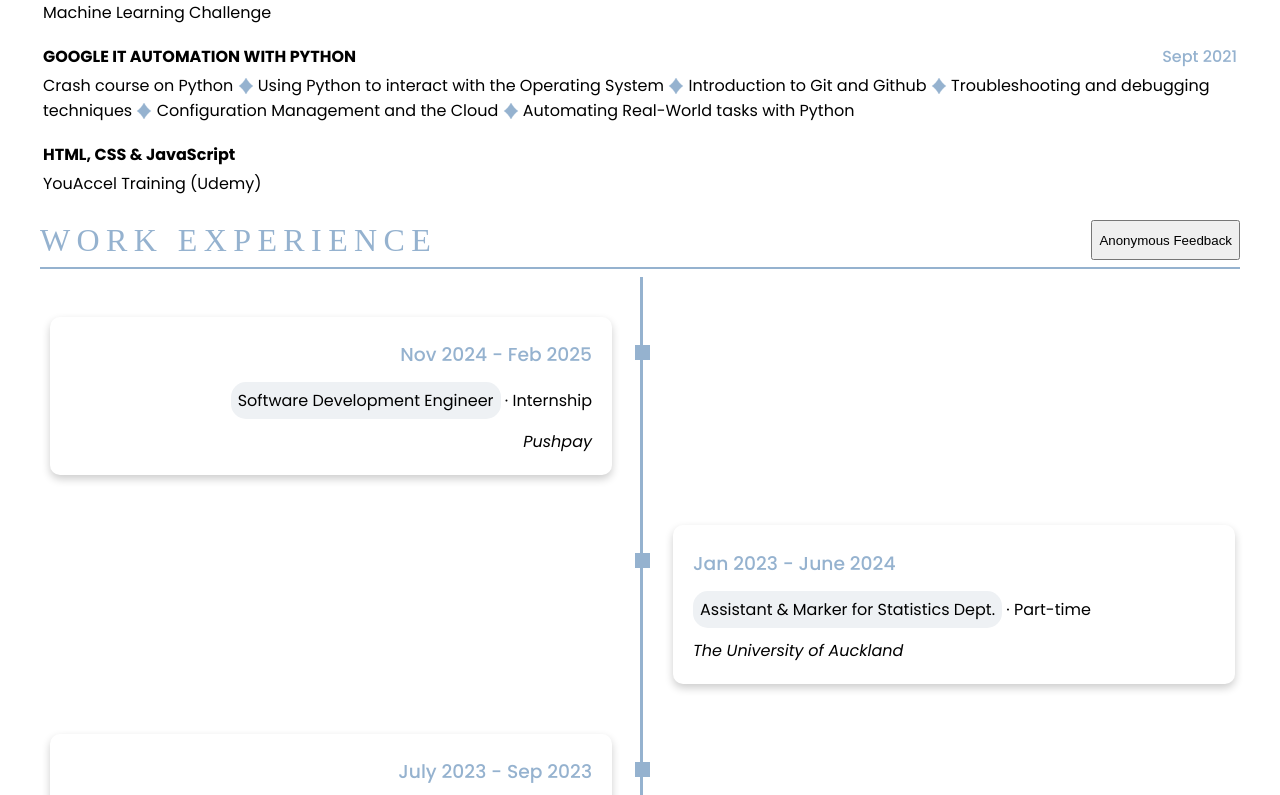
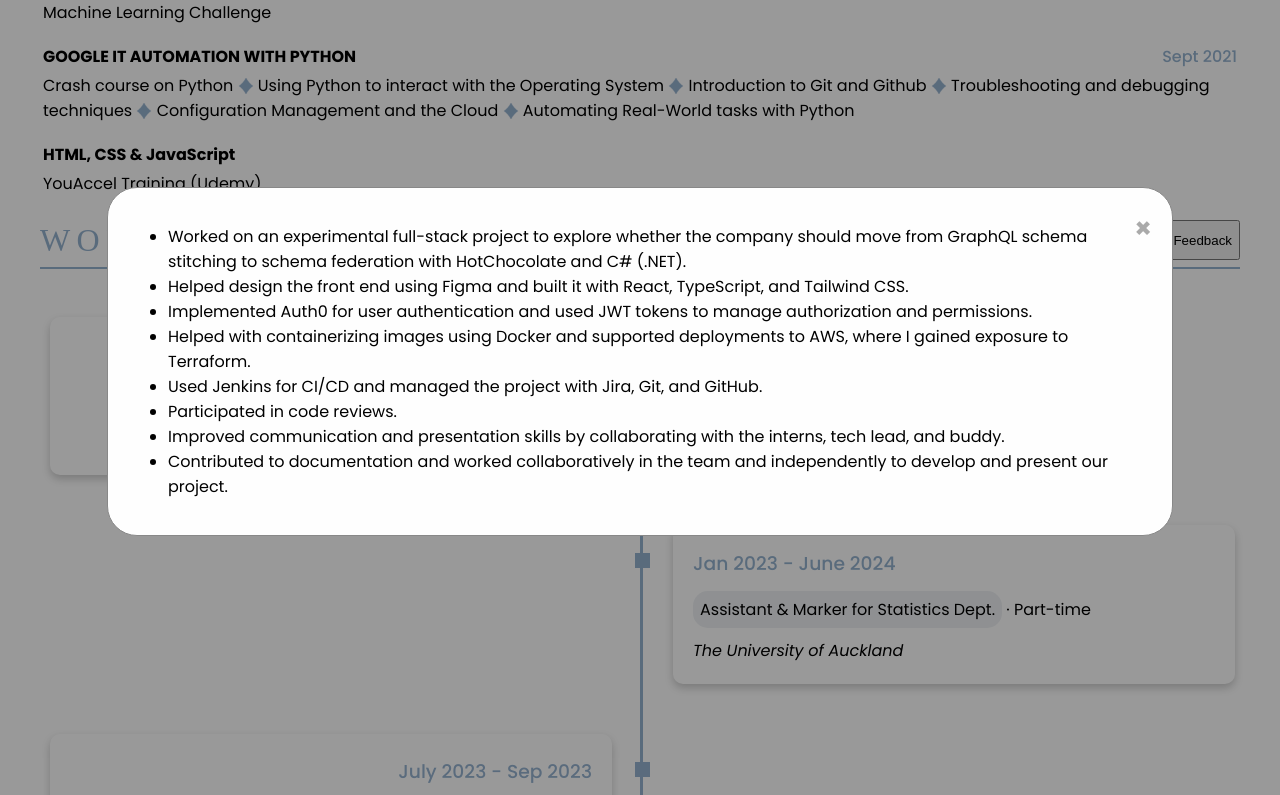
Before and after one commit to iste19/interactiveCV, a plain HTML site: page index.html in a window 1280 px wide. Both pictures are taken after a click on the element 331 px from the left and 2623 px from the top of the page. Shown: the part 2228-3023 px from the top of the page. Drawn offline with Linux system fonts and the light colour scheme; a web font is replaced by a local one.

Commit message:
modal experiment from docs (static data)

```diff
--- a/index.html
+++ b/index.html
@@ -314,12 +314,31 @@
         <div class="timeline">
 
           <div class="timeline-item left">
-            <div class="timeline-content">
+            <div class="timeline-content" id="pushpayCard">
               <h3>Nov 2024 - Feb 2025</h3>
               <div><span class = "role">Software Development Engineer</span> · Internship</div>
               <p><em>Pushpay</em></p>
 
             </div>
+          </div>
+
+          <div id="myModal" class="modal">
+
+            <!-- Modal content -->
+            <div class="modal-content">
+              <span class="close">&times;</span>
+              <ul>
+                <li>Worked on an experimental full-stack project to explore whether the company should move from GraphQL schema stitching to schema federation with HotChocolate and C# (.NET).</li>
+                <li>Helped design the front end using Figma and built it with React, TypeScript, and Tailwind CSS.</li>
+                <li>Implemented Auth0 for user authentication and used JWT tokens to manage authorization and permissions.</li>
+                <li>Helped with containerizing images using Docker and supported deployments to AWS, where I gained exposure to Terraform.</li>
+                <li>Used Jenkins for CI/CD and managed the project with Jira, Git, and GitHub.</li>
+                <li>Participated in code reviews.</li>
+                <li>Improved communication and presentation skills by collaborating with the interns, tech lead, and buddy.</li>
+                <li>Contributed to documentation and worked collaboratively in the team and independently to develop and present our project.</li>
+              </ul>
+            </div>
+
           </div>
 
           <div class="timeline-item right">
--- a/scripts/main.js
+++ b/scripts/main.js
@@ -3,3 +3,32 @@ const toggle = document.getElementById("darkModeToggle")
 toggle.addEventListener("change", () => {
     toggle.checked ? document.body.classList.add("dark-mode") : document.body.classList.remove("dark-mode")
 })
+
+
+
+
+// Get the modal
+var modal = document.getElementById("myModal");
+
+// Get the button that opens the modal
+var btn = document.getElementById("pushpayCard");
+
+// Get the <span> element that closes the modal
+var span = document.getElementsByClassName("close")[0];
+
+// When the user clicks on the button, open the modal
+btn.onclick = function() {
+  modal.style.display = "block";
+}
+
+// When the user clicks on <span> (x), close the modal
+span.onclick = function() {
+  modal.style.display = "none";
+}
+
+// When the user clicks anywhere outside of the modal, close it
+window.onclick = function(event) {
+  if (event.target == modal) {
+    modal.style.display = "none";
+  }
+}
--- a/styles/style.css
+++ b/styles/style.css
@@ -290,3 +290,45 @@ input:checked + .slider:before {
     border-radius: 15px;
     padding: 7px;
 }
+
+
+
+/* The Modal (background) */
+.modal {
+    display: none; /* Hidden by default */
+    position: fixed; /* Stay in place */
+    z-index: 1; /* Sit on top */
+    left: 0;
+    top: 0;
+    width: 100%; /* Full width */
+    height: 100%; /* Full height */
+    overflow: auto; /* Enable scroll if needed */
+    background-color: rgb(0,0,0); /* Fallback color */
+    background-color: rgba(0,0,0,0.4); /* Black w/ opacity */
+
+  }
+
+  /* Modal Content/Box */
+  .modal-content {
+    background-color: #fefefe;
+    margin: 15% auto; /* 15% from the top and centered */
+    padding: 20px;
+    border: 1px solid #888;
+    width: 80%; /* Could be more or less, depending on screen size */
+    border-radius: 30px;
+  }
+
+  /* The Close Button */
+  .close {
+    color: #aaa;
+    float: right;
+    font-size: 28px;
+    font-weight: bold;
+  }
+
+  .close:hover,
+  .close:focus {
+    color: black;
+    text-decoration: none;
+    cursor: pointer;
+  }
```
